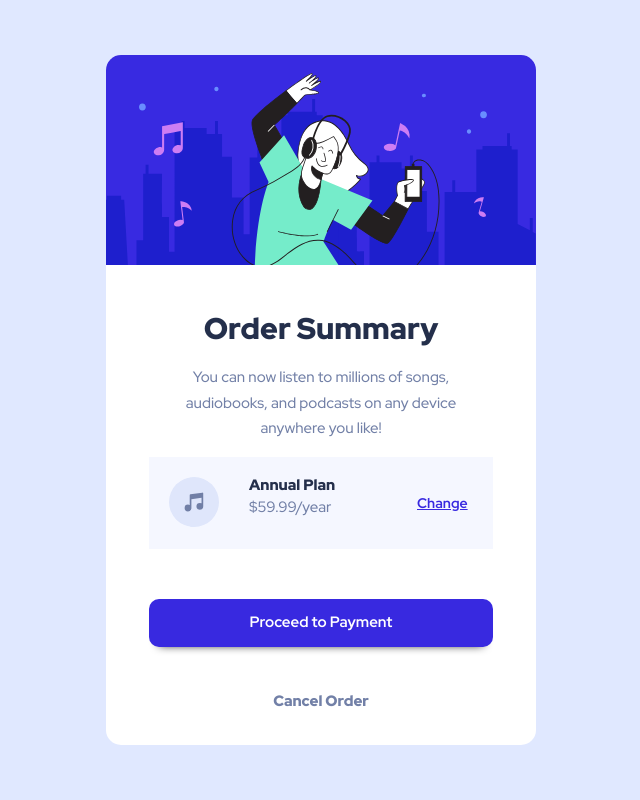
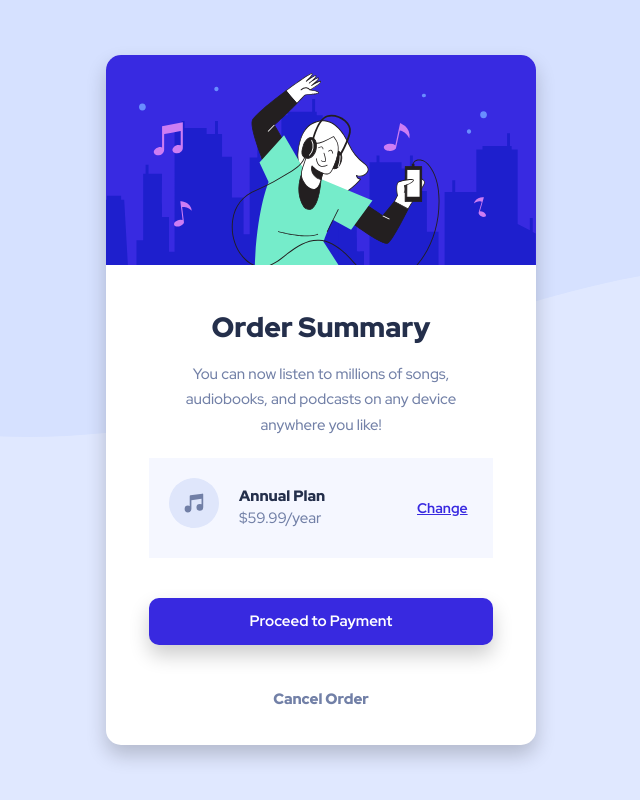
Before and after one commit to kisslautaro/FrontEnd-Mentor-Order-Summary, a plain HTML site: page order-summary-component-main/index.html in a window 1280 px wide. Shown: the whole page, without its empty margins (319-959 px from the left). Drawn offline with Linux system fonts and the light colour scheme.

Commit message:
Add files via upload

```diff
--- a/order-summary-component-main/css/style.css
+++ b/order-summary-component-main/css/style.css
@@ -26,7 +26,9 @@ html{
 }
 
 body{
-    background-color:var(--primaryPaleBlue);
+    background-image: url("../images/pattern-background-desktop.svg");
+    background-color: var(--primaryPaleBlue);
+    background-repeat: repeat-x;
     height: 100vh;
     display: flex;
     justify-content: center;
@@ -50,6 +52,7 @@ a{
     background-color: white;
     border-radius: 1.5rem;
     /* box-shadow: 0px 0px 40px 1px rgba(0,0,0,0.35); */
+    box-shadow: 0px 1rem 2rem rgba(0, 0, 0, 0.2);
 
 
 }
@@ -70,7 +73,7 @@ a{
 }
 
 .card__text h1{
-    font-size: 3rem;
+    font-size: 2.8rem;
     margin-top: 4.3rem;
     font-weight: 900;
     color: #242f4b;
@@ -90,7 +93,7 @@ a{
 
 .card__element{
     background-color: var(--neutralVeryPaleBlue);
-    margin: 0 auto;
+    margin: 2rem auto;
     display: grid;
     grid-template-columns: 1fr 4fr 1fr;
     width: 80%;
@@ -108,13 +111,13 @@ a{
 }
 
 .card__element--texts{
-    margin: 1rem 0;
+    margin: 2rem 0;
 }
 .card__element--texts h1{
     color: #242f4b;
     font-size: 1.5rem;
     font-weight: 900;
-    margin:.5rem 0 0 2rem;
+    margin:.5rem 0 0 1rem;
     display: inline;
 
 }
@@ -123,7 +126,7 @@ a{
     font-size: 1.5rem;
     color: var(--neutralDesaturatedBlue);
     font-weight: 500;
-    margin:.5rem 0 0 2rem;
+    margin:.5rem 0 0 1rem;
 
 
 }
@@ -149,7 +152,7 @@ a{
 
 /* Buttons */
 .btns{
-    margin: 5rem auto;
+    margin: 4rem auto;
     max-width: 80%;
     display: flex;
     flex-direction: column;
@@ -174,7 +177,7 @@ a{
 .card__btn--pay{
     background-color: var(--primaryBrigBue);
     color: white;
-    box-shadow: 0 .8rem 1rem -1rem black;
+    box-shadow: 0px 1rem 2rem rgba(0, 0, 0, 0.2);
 
 
 }
```
